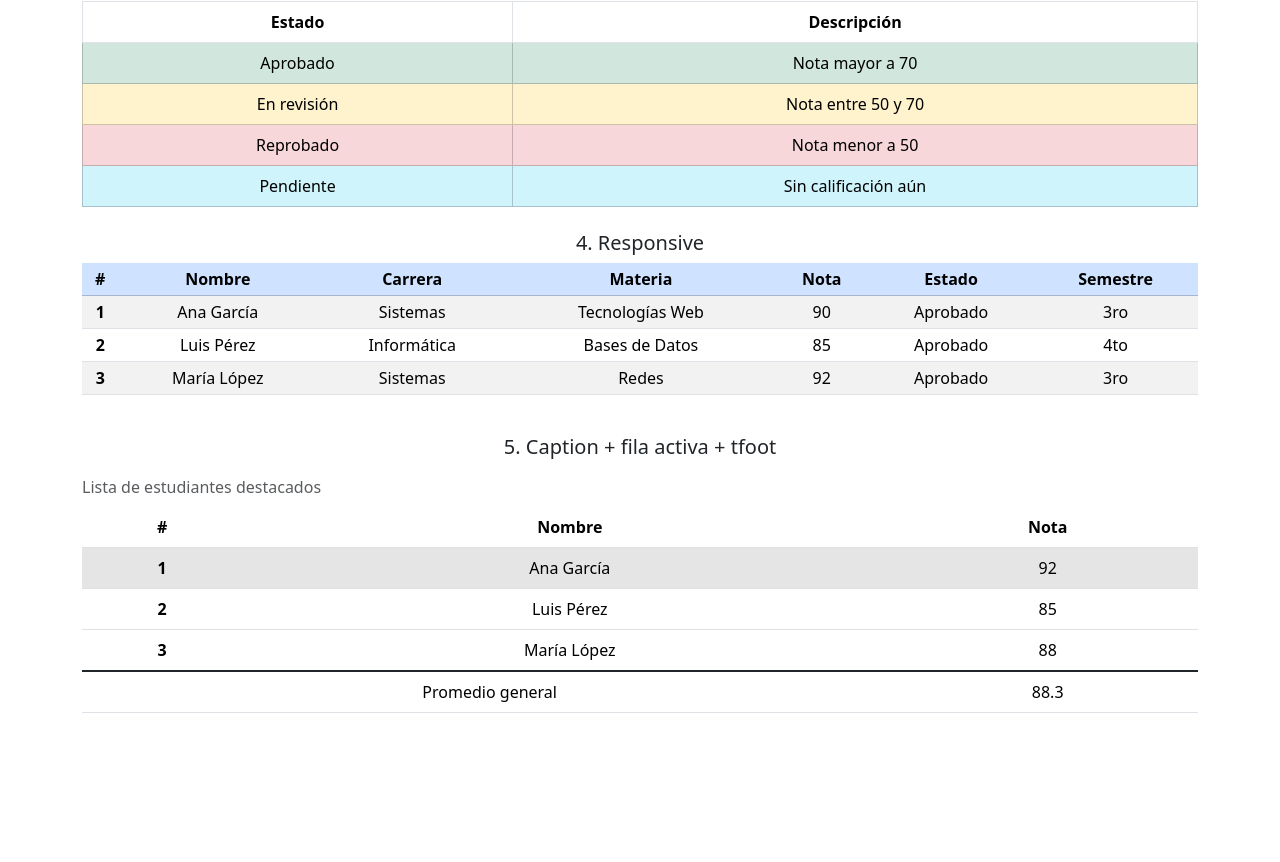
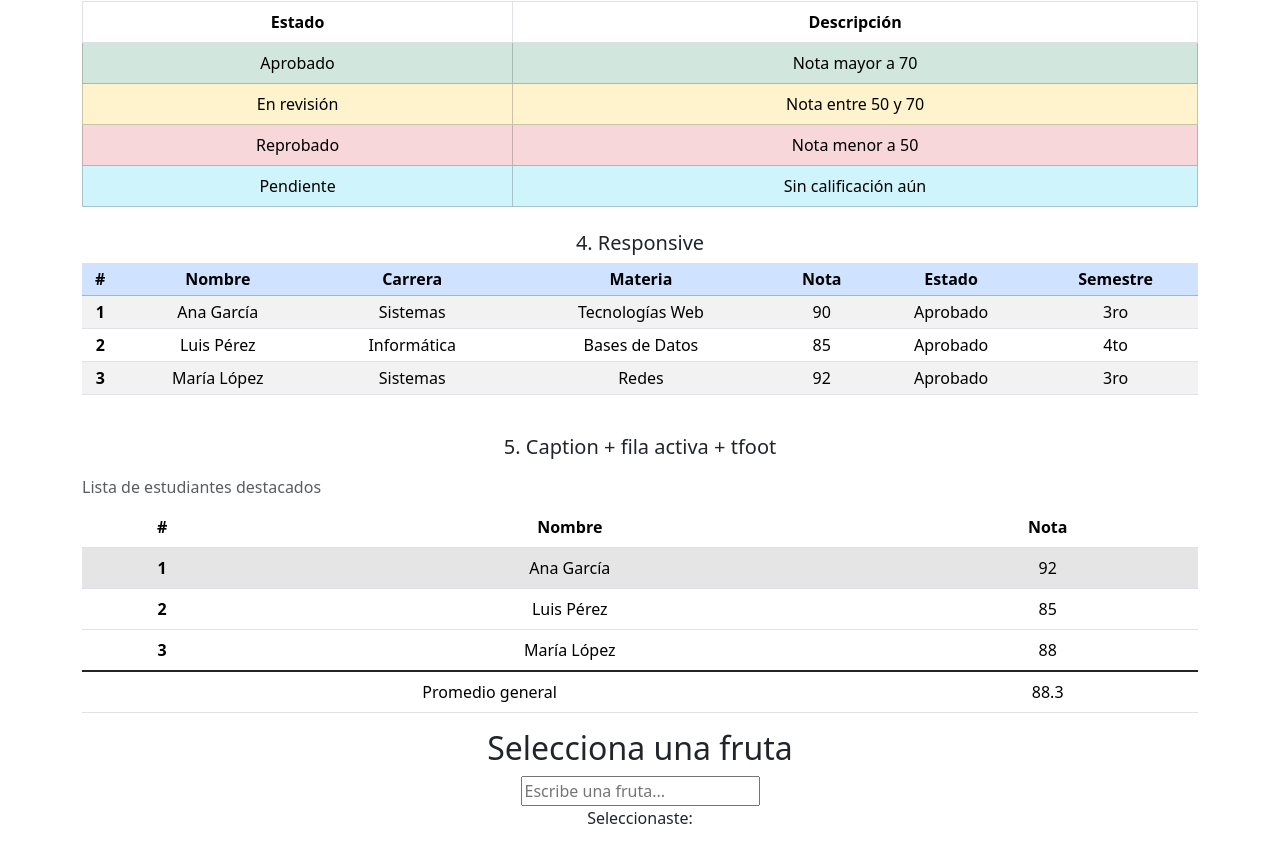
Before and after one commit to jprodriguezbUTN/ComponentesBootstrapReact, a React (Vite) app: page /table in a window 1280 px wide. Shown: the part 724-1586 px from the top of the page. Before the commit the page ends 1485 px from the top, so only its background shows below. Built offline with nearby package versions, Linux system fonts and the light colour scheme.

Commit message:
Mostrar Input en debajo de table👅

```diff
--- a/src/pages/PTable.jsx
+++ b/src/pages/PTable.jsx
@@ -1,9 +1,11 @@
 import CTable from '../components/CTable';
+import Datalist from "../Components/Datalist";
 
 export default function PTable() {
   return (
     <>
       <CTable />
+      <Datalist />
     </>
   );
 }
```
